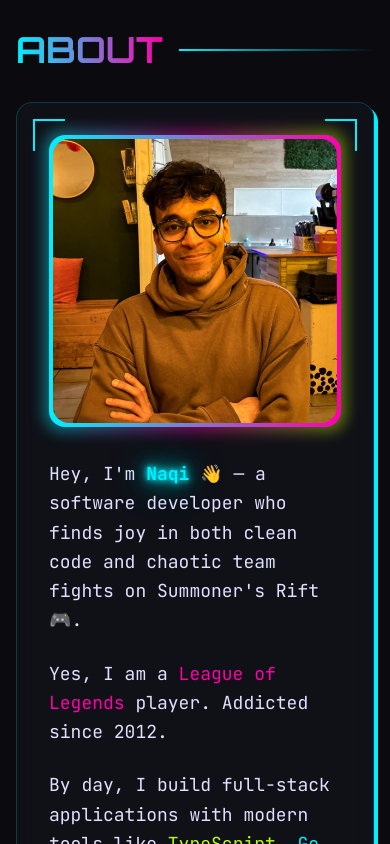
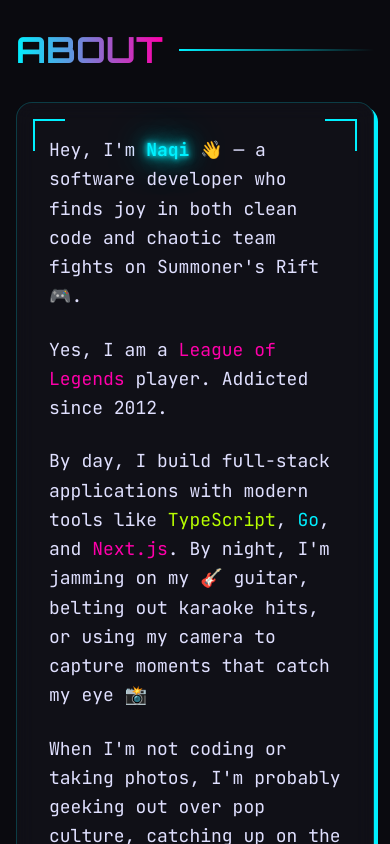
Before and after one commit to alderon07/my-website, a Next.js app in the folder frontend/: page / in a window 390 px wide. Shown: the part 960-1804 px from the top of the page. Built offline with nearby package versions, Linux system fonts and the light colour scheme; no server answers; a web font is replaced by a local one.

Commit message:
take out duplicate photo on mobile

```diff
--- a/frontend/src/app/components/about/About.tsx
+++ b/frontend/src/app/components/about/About.tsx
@@ -1,5 +1,3 @@
-import Image from "next/image";
-
 export default function About() {
   return (
     <div
@@ -29,26 +27,9 @@
           <div className="absolute bottom-4 left-4 w-8 h-8 border-b-2 border-l-2 border-cyber-pink transition-all duration-300 group-hover:w-12 group-hover:h-12 group-hover:border-cyber-cyan" />
           <div className="absolute bottom-4 right-4 w-8 h-8 border-b-2 border-r-2 border-cyber-pink transition-all duration-300 group-hover:w-12 group-hover:h-12 group-hover:border-cyber-cyan" />
 
-          <div className="flex flex-col lg:flex-row gap-8 items-center">
-            {/* Profile Picture - Mobile only */}
-            <div className="lg:hidden w-full max-w-sm">
-              <div className="relative group/img">
-                <div className="absolute -inset-1 bg-gradient-to-r from-cyber-cyan via-cyber-pink to-cyber-lime rounded-2xl blur opacity-50 group-hover/img:opacity-75 transition-opacity" />
-                <div className="relative p-1 rounded-2xl bg-gradient-to-r from-cyber-cyan to-cyber-pink">
-                  <Image
-                    className="rounded-2xl object-cover w-full h-auto bg-cyber-black"
-                    src="/me-square.jpg"
-                    alt="Portrait of Naqi, software developer"
-                    quality={100}
-                    width={400}
-                    height={400}
-                  />
-                </div>
-              </div>
-            </div>
-
+          <div className="flex flex-col gap-8">
             {/* Text Content */}
-            <div className="flex-1 space-y-6">
+            <div className="space-y-6">
               <p className="text-lg md:text-xl leading-relaxed text-cyber-text">
                 Hey, I&apos;m <span className="text-cyber-cyan font-bold neon-text-cyan">Naqi</span> 👋 — a software developer who finds joy in both
                 clean code and chaotic team fights on Summoner&apos;s Rift 🎮.
```
